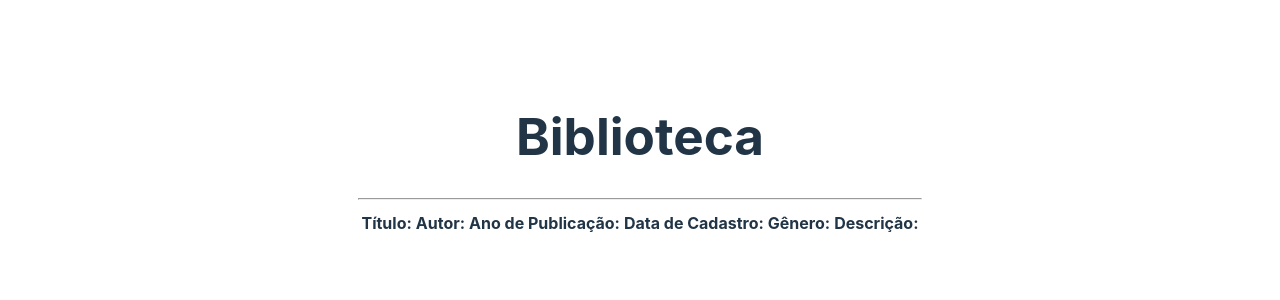
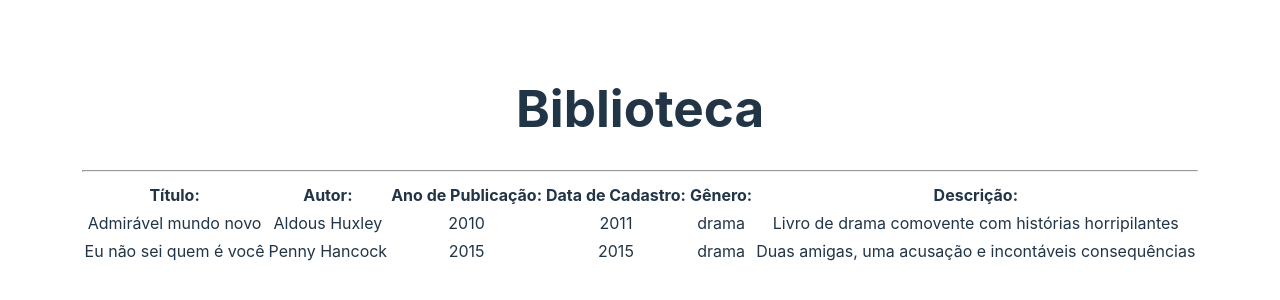
Before and after one commit to bsfonseca/biblioteca, a React (Vite) app: page / in a window 1280 px wide. Shown: the part 244-544 px from the top of the page. Built offline with nearby package versions, Linux system fonts and the light colour scheme.

Commit message:
Implementa a funcionalidade de adicionar livro

```diff
--- a/src/App.tsx
+++ b/src/App.tsx
@@ -40,13 +40,41 @@ function App() {
 
     const [autor, setAutor] = useState("");
 
-    const [anoPublicacao, setAnoPublicao] = useState("");
+    const [anoPublicacao, setAnoPublicacao] = useState(Number);
 
-    const [dataCadastro, setDataCadastro] = useState("");
+    const [dataCadastro, setDataCadastro] = useState(Number);
 
     const [genero, setGenero] = useState("");
 
     const [descricao, setDescricao] = useState("");
+
+    function adicionarLivro(event: any) {
+        event.preventDefault();
+        if (!id || !titulo || !autor || !anoPublicacao || !dataCadastro || !genero || !descricao) {
+            alert("Preencha todos os campos");
+            return;
+        }
+
+        const novoLivro = {
+            id: livros.length + 1,
+            titulo,
+            autor,
+            anoPublicacao,
+            dataCadastro,
+            genero,
+            descricao,
+        };
+
+        setLivros([...livros, novoLivro]);
+
+        setId(id);
+        setTitulo("");
+        setAutor("");
+        setAnoPublicacao(Number);
+        setDataCadastro(Number);
+        setGenero("");
+        setDescricao("");
+    }
 
     return (
         <div>
@@ -61,6 +89,18 @@ function App() {
                     <th>Gênero:</th>
                     <th>Descrição:</th>
                 </tr>
+                {livros.map((item) => {
+                    return (
+                        <tr>
+                            <td>{item.titulo}</td>
+                            <td>{item.autor}</td>
+                            <td>{item.anoPublicacao}</td>
+                            <td>{item.dataCadastro}</td>
+                            <td>{item.genero}</td>
+                            <td>{item.descricao}</td>
+                        </tr>
+                    );
+                })}
             </table>
         </div>
     );
```
